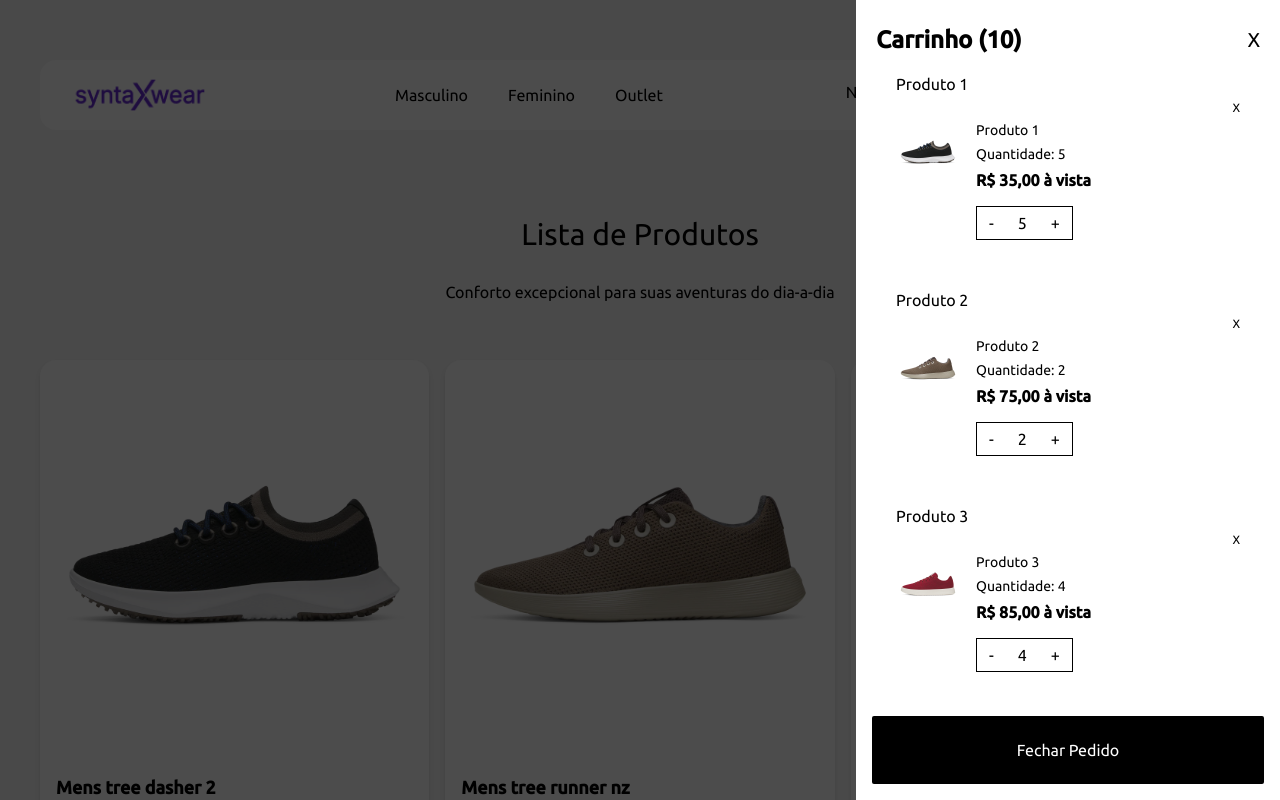
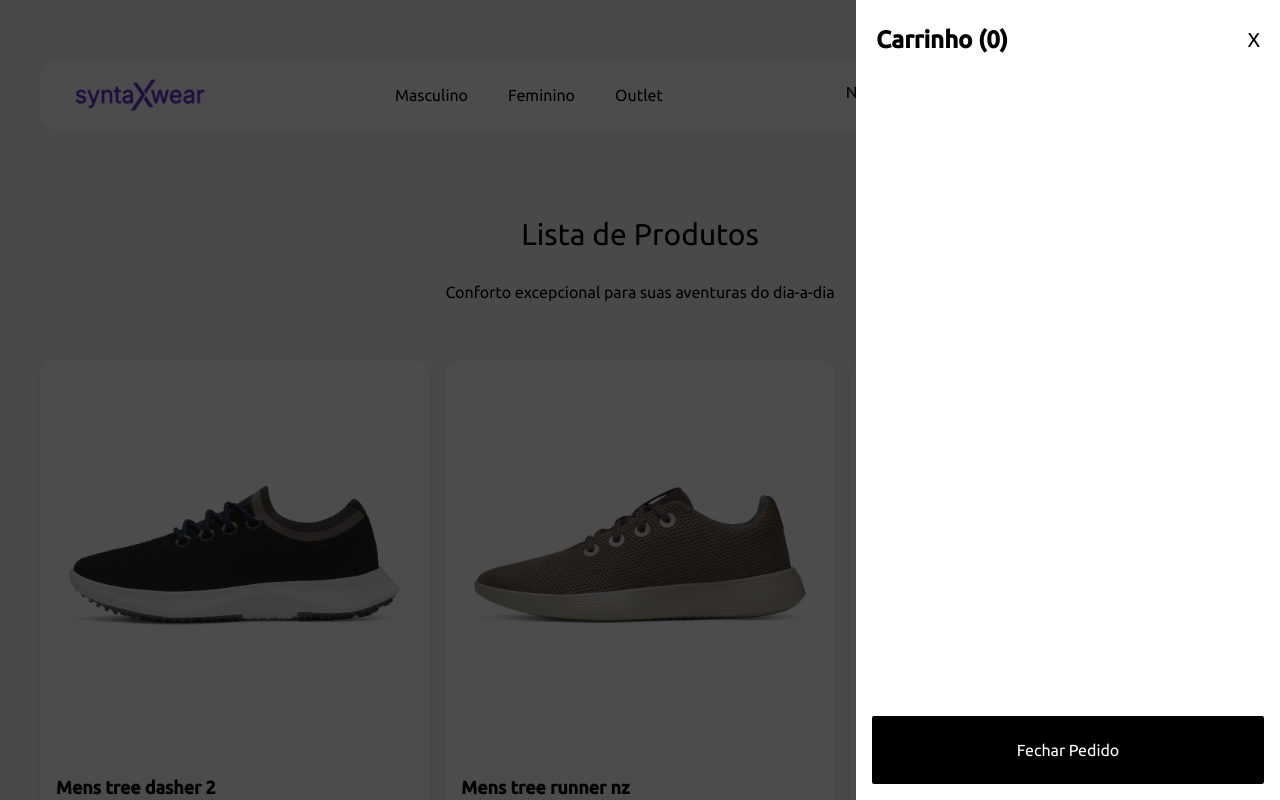
Before and after one commit to LucasEMourao/syntax-wear-app, a React (Vite) app: page /products in a window 1280 px wide. Both pictures are taken after a click on the button 1199 px from the left and 92 px from the top of the page. Shown: the top 800 px of the page. Built offline with nearby package versions, Linux system fonts and the light colour scheme.

Commit message:
feat: adiciona contexto de produtos no carrinho

```diff
--- a/src/App.tsx
+++ b/src/App.tsx
@@ -1,5 +1,6 @@
 import { RouterProvider, createRouter } from "@tanstack/react-router";
 import { routeTree } from "./router-tree-gen";
+import { CartProvider } from "./contexts/CartProvider";
 
 const router = createRouter({
   routeTree,
@@ -12,7 +13,10 @@
 }
 
 function App() {
-  return (<RouterProvider router={router}/>
+  return (
+    <CartProvider>
+      <RouterProvider router={router} />
+    </CartProvider>
   );
 }
 
--- a/src/components/ProductCard/index.tsx
+++ b/src/components/ProductCard/index.tsx
@@ -1,17 +1,22 @@
 import type { Product } from "../../interfaces/product";
 import { Link } from "@tanstack/react-router";
 import { MdAddShoppingCart } from "react-icons/md";
-
+import { useContext } from "react";
+import { CartContext } from "../../contexts/CartContext";
 
 interface ProductCardProps {
   product: Product;
 }
 
+export const ProductCard = ({ product }: ProductCardProps) => {
+  const { add } = useContext(CartContext);
 
-export const ProductCard = ({product}: ProductCardProps) => {
   return (
     <div className="bg-white rounded-2xl shadow-md">
-      <Link to="/products/$productId" params={{ productId: String(product.id) }}>
+      <Link
+        to="/products/$productId"
+        params={{ productId: String(product.id) }}
+      >
         <img
           className="w-full max-h-[400px] object-cover rounded-md mb-2"
           src={product.image}
@@ -26,7 +31,7 @@
         <div className="flex justify-between">
           <p className="font-bold">R${product.price},00</p>
 
-          <button className="cursor-pointer">
+          <button className="cursor-pointer" onClick={() => add(product)}>
             <MdAddShoppingCart className="h-7 w-7" />
           </button>
         </div>
--- a/src/components/ProductList/index.tsx
+++ b/src/components/ProductList/index.tsx
@@ -9,7 +9,7 @@
   return (
     <section className="grid gap-4 grid-cols-[repeat(auto-fit,minmax(350px,1fr))] mb-10">
       {products.map((product) => (
-        <ProductCard product ={product} />
+        <ProductCard key={product.id} product ={product} />
       ))}
     </section>
   );
--- a/src/components/ShoppingCart/index.tsx
+++ b/src/components/ShoppingCart/index.tsx
@@ -1,51 +1,12 @@
-import { useState } from "react";
+import { useContext, useState } from "react";
 import IconCart from "../../assets/images/icon-cart.png";
-import MensTreeDasher from "@/assets/images/tree-dasher-2-natural-black-boyal-blue.webp";
-import MensTreeRunnerNz from "@/assets/images/tree-runner-nz-weathered-brown.webp";
-import MensWoolCruiser from "@/assets/images/wool-cruiser-burgundy.webp";
-import MensWoolCruiserSlipOn from "@/assets/images/wool-cruiser-slip-on-dark-grey.webp";
-import MensWoolCruiserWaterproof from "@/assets/images/wool-cruiser-waterproof-natural-black.webp";
 import { formatCurrency } from "../../utils/format-currency";
 
-const productsInCart = [
-  { id: 1, name: "Produto 1", image: MensTreeDasher, price: 35, quantity: 5 },
-  { id: 2, name: "Produto 2", image: MensTreeRunnerNz, price: 75, quantity: 2 },
-  { id: 3, name: "Produto 3", image: MensWoolCruiser, price: 85, quantity: 4 },
-  {
-    id: 4,
-    name: "Produto 4",
-    image: MensWoolCruiserSlipOn,
-    price: 135,
-    quantity: 6,
-  },
-  {
-    id: 5,
-    name: "Produto 5",
-    image: MensWoolCruiserWaterproof,
-    price: 15,
-    quantity: 2,
-  },
-  { id: 1, name: "Produto 1", image: MensTreeDasher, price: 35, quantity: 5 },
-  { id: 2, name: "Produto 2", image: MensTreeRunnerNz, price: 75, quantity: 2 },
-  { id: 3, name: "Produto 3", image: MensWoolCruiser, price: 85, quantity: 4 },
-  {
-    id: 4,
-    name: "Produto 4",
-    image: MensWoolCruiserSlipOn,
-    price: 135,
-    quantity: 6,
-  },
-  {
-    id: 5,
-    name: "Produto 5",
-    image: MensWoolCruiserWaterproof,
-    price: 15,
-    quantity: 2,
-  },
-];
+import { CartContext } from "../../contexts/CartContext";
 
 export const ShoppingCart = () => {
   const [cartIsOpen, setCartIsOpen] = useState<boolean>(false);
+  const { cart, remove, increment, decrement } = useContext(CartContext);
 
   return (
     <>
@@ -65,15 +26,25 @@
           onClick={(e) => e.stopPropagation()}
         >
           <header className="flex items-center justify-between px-5">
-            <p className="text-2xl font-bold"> Carrinho ({productsInCart.length})</p>
-            <button className="text-xl cursor-pointer" onClick={() => setCartIsOpen(!cartIsOpen)}>X</button>
+            <p className="text-2xl font-bold"> Carrinho ({cart.length})</p>
+            <button
+              className="text-xl cursor-pointer"
+              onClick={() => setCartIsOpen(!cartIsOpen)}
+            >
+              X
+            </button>
           </header>
 
           <ul className="p-4 overflow-y-auto scrollbar-hide h-[calc(100%_-_140px)] flex flex-col gap-12">
-            {productsInCart.map((product) => (
+            {cart.map((product) => (
               <li key={product.id} className="flex flex-col gap-1 px-6">
                 {product.name}
-                <button className="self-end text-xs cursor-pointer">X</button>
+                <button
+                  className="self-end text-xs cursor-pointer"
+                  onClick={() => remove(product.id)}
+                >
+                  X
+                </button>
 
                 <div className="flex gap-4">
                   <img
@@ -93,9 +64,19 @@
                       </span>{" "}
                     </p>
                     <div className="border flex gap-6 py-1 px-3">
-                      <button className="cursor-pointer">-</button>
+                      <button
+                        className="cursor-pointer"
+                        onClick={() => decrement(product)}
+                      >
+                        -
+                      </button>
                       <p>{product.quantity}</p>
-                      <button className="cursor-pointer">+</button>
+                      <button
+                        className="cursor-pointer"
+                        onClick={() => increment(product)}
+                      >
+                        +
+                      </button>
                     </div>
                   </div>
                 </div>
--- /dev/null
+++ b/src/contexts/CartContext.tsx
@@ -0,0 +1,13 @@
+import { createContext } from "react";
+import type { Product } from "../interfaces/product";
+import type { ProductCart } from "./CartProvider";
+
+interface CartContextType {
+  cart: ProductCart[];
+  add: (product: Product) => void;
+  remove: (productId: number) => void;
+  increment: (product: ProductCart) => void;
+  decrement: (product: ProductCart) => void;
+}
+
+export const CartContext = createContext({} as CartContextType);
--- /dev/null
+++ b/src/contexts/CartProvider.tsx
@@ -0,0 +1,74 @@
+import { useState } from "react";
+import { CartContext } from "./CartContext";
+import type { Product } from "../interfaces/product";
+
+interface CartProviderProps {
+  children: React.ReactNode;
+}
+
+export interface ProductCart extends Product {
+  quantity: number;
+}
+
+export const CartProvider = ({ children }: CartProviderProps) => {
+  const [cart, setCart] = useState<ProductCart[]>([]);
+
+  function add(product: Product) {
+    const productExistsInCart = cart.find(
+      (itemInCart) => itemInCart.id === product.id
+    );
+
+    let newCart;
+
+    if (productExistsInCart) {
+      newCart = cart.map((itemInCart) =>
+        itemInCart.id === product.id
+          ? { ...itemInCart, quantity: itemInCart.quantity + 1 }
+          : itemInCart
+      );
+    } else {
+      newCart = [...cart, { ...product, quantity: 1 }];
+    }
+
+    setCart(newCart);
+  }
+
+  function remove(productId: number): void {
+    setCart(cart.filter((itemInCart) => itemInCart.id !== productId));
+  }
+
+  function increment(product: ProductCart): void {
+    updateProductQuantity(product, product.quantity + 1);
+  }
+
+  function decrement(product: ProductCart): void {
+    updateProductQuantity(product, product.quantity - 1);
+  }
+
+  function updateProductQuantity(
+    product: ProductCart,
+    newQuantity: number
+  ): void {
+    if (newQuantity <= 0) return;
+
+    const productExistsInCart = cart.find(
+      (itemIncart) => itemIncart.id === product.id
+    );
+
+    if (!productExistsInCart) return;
+
+    const newCart = cart.map((itemInCart) =>
+      itemInCart.id === product.id
+        ? { ...itemInCart, quantity: newQuantity }
+        : itemInCart
+    );
+
+    setCart(newCart);
+  }
+
+  return (
+    <CartContext.Provider value={{ cart, add, remove, increment, decrement }}>
+      {children}
+    </CartContext.Provider>
+  );
+};
--- a/src/pages/_app/products/$productId.tsx
+++ b/src/pages/_app/products/$productId.tsx
@@ -2,17 +2,23 @@
 import { products } from "../../../mocks/products";
 import { Link } from "@tanstack/react-router";
 import { formatCurrency } from "../../../utils/format-currency";
+import { useContext } from "react";
+import { CartContext } from "../../../contexts/CartContext";
 
 export const Route = createFileRoute("/_app/products/$productId")({
   component: RouteComponent,
 });
 
 function RouteComponent() {
+  const { add } = useContext(CartContext);
+
   const { productId } = Route.useParams();
 
   const filteredProduct = products.find(
     (product) => product.id === Number(productId)
   );
+
+  if (!filteredProduct) return;
 
   const originalPrice = filteredProduct?.price ?? 0;
 
@@ -58,22 +64,29 @@
             </span>
           </p>
 
-          <p className="max-w-[500px] my-5">
-            {filteredProduct?.description}
-          </p>
+          <p className="max-w-[500px] my-5">{filteredProduct?.description}</p>
 
           <div className="mb-6">
             <p className="text-sm">Calcular o prazo de entrega</p>
 
             <form className="flex gap-3">
-                <input type="text" placeholder="Insira seu CEP" className="border border-[#c0c0c0] rounded-md p-3"/>
-            <button className="bg-black text-white py-3 px-6 rounded-md cursor-pointer hover:bg-gray-800">
+              <input
+                type="text"
+                placeholder="Insira seu CEP"
+                className="border border-[#c0c0c0] rounded-md p-3"
+              />
+              <button className="bg-black text-white py-3 px-6 rounded-md cursor-pointer hover:bg-gray-800">
                 Calcular
-            </button>
+              </button>
             </form>
           </div>
 
-          <button className="bg-black text-white rounded-md p-5 w-full cursor-pointer hover:bg-gray-800">Adicionar ao carrinho</button>
+          <button
+            className="bg-black text-white rounded-md p-5 w-full cursor-pointer hover:bg-gray-800"
+            onClick={()=>add(filteredProduct)}
+          >
+            Adicionar ao carrinho
+          </button>
         </div>
       </div>
     </section>
```
